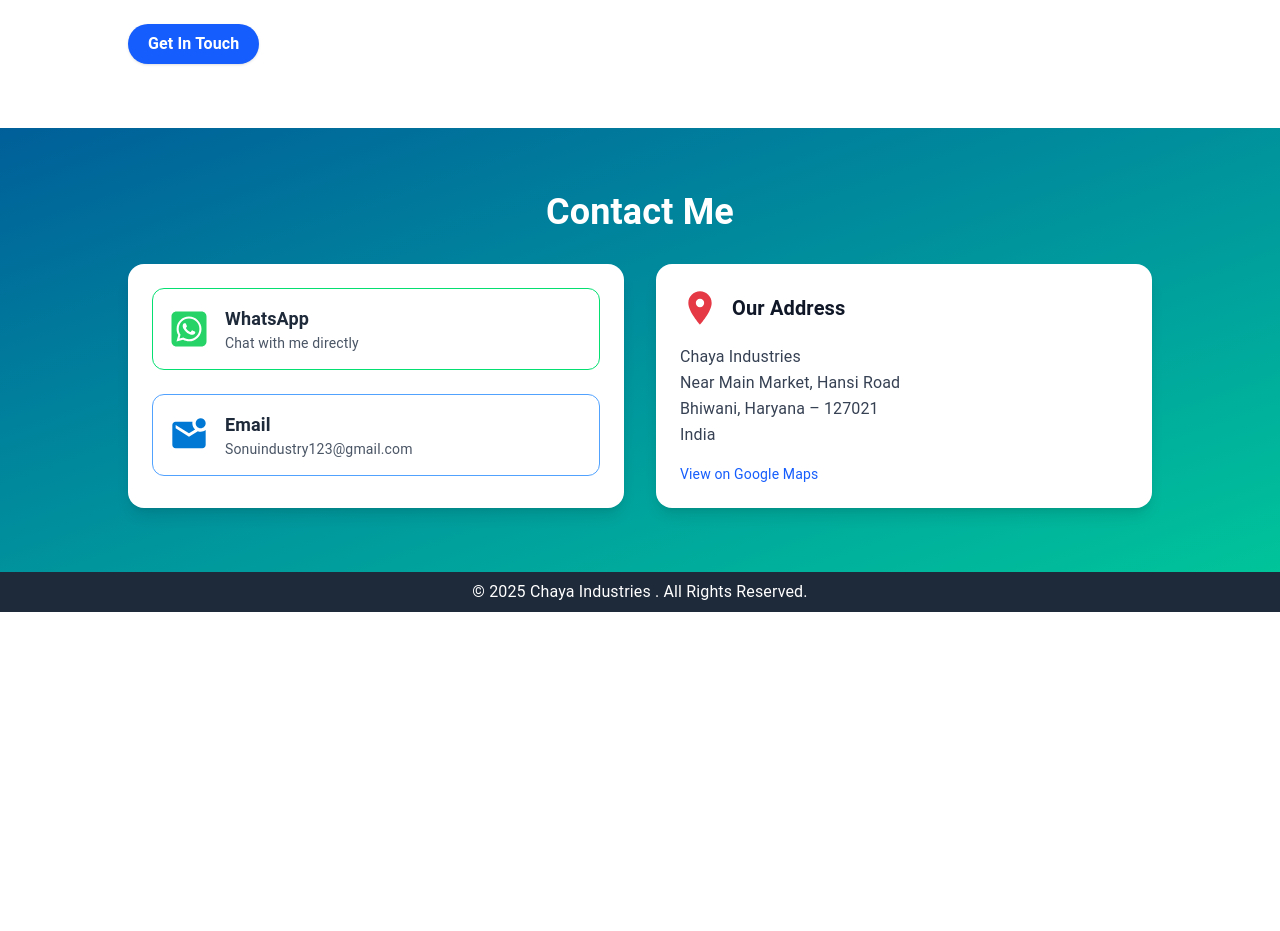
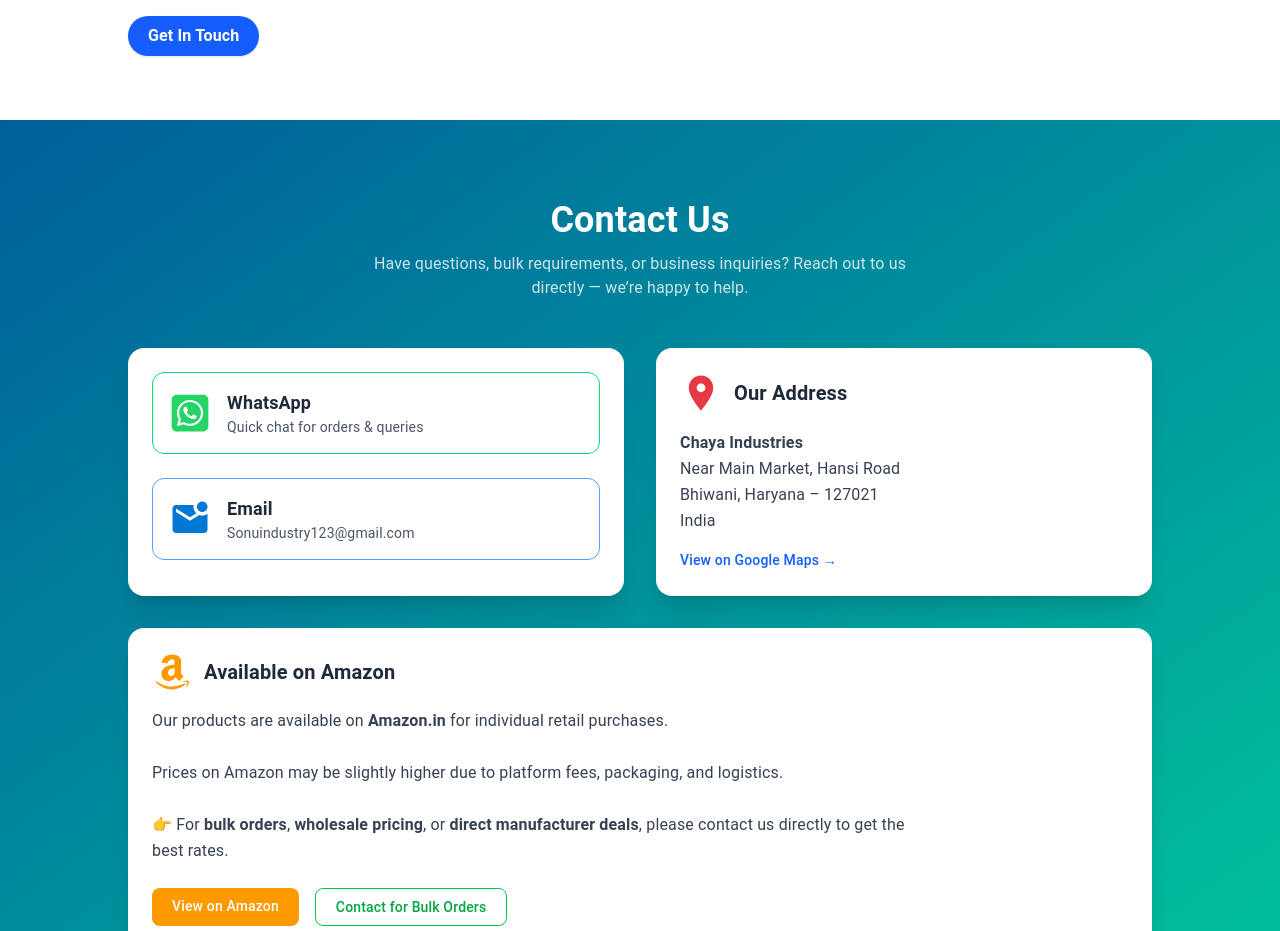
Before and after one commit to robin1117/ChayaIndustries, a React (Vite) app: page / in a window 1280 px wide. Shown: the part 1866-2797 px from the top of the page. Before the commit the page ends 2478 px from the top, so only its background shows below. Built offline with nearby package versions, Linux system fonts and the light colour scheme.

Commit message:
Updating Contact Details

```diff
--- a/src/App.css
+++ b/src/App.css
@@ -49,3 +49,7 @@
   color: white; /* Ensures readability */
   font-family: "Poppins", sans-serif;
 }
+
+.mainTxt{
+  font-family: cursive;
+}
--- a/src/components/Contact.jsx
+++ b/src/components/Contact.jsx
@@ -2,48 +2,57 @@
 import { motion } from "framer-motion";
 import { FaSquareWhatsapp } from "react-icons/fa6";
 import { MdMarkEmailUnread, MdLocationOn } from "react-icons/md";
+import { FaAmazon } from "react-icons/fa";
 
 const Contact = () => {
   return (
     <section
       id="contact"
-      className="bg-gradient-to-br from-[#005f99] to-[#00c49a] text-white py-16 px-6"
+      className="bg-gradient-to-br from-[#005f99] to-[#00c49a] text-white py-20 px-6"
     >
+      {/* Heading */}
       <motion.h2
         initial={{ opacity: 0, y: -30 }}
         whileInView={{ opacity: 1, y: 0 }}
         transition={{ duration: 0.7 }}
-        className="text-4xl font-bold text-center text-white mb-8"
+        className="text-4xl font-bold text-center mb-3"
       >
-        Contact Me
+        Contact Us
       </motion.h2>
+
+      <p className="text-center text-white/80 max-w-xl mx-auto mb-12 text-sm md:text-base">
+        Have questions, bulk requirements, or business inquiries? Reach out to
+        us directly — we’re happy to help.
+      </p>
 
       {/* Container */}
       <div className="max-w-5xl mx-auto grid md:grid-cols-2 gap-8">
         {/* Left Side - Contact Methods */}
-        <div className="bg-white rounded-2xl shadow-lg p-6 flex flex-col gap-6 text-gray-800">
-          {/* WhatsApp Contact */}
+        <div className="bg-white rounded-2xl shadow-xl p-6 flex flex-col gap-6 text-gray-800">
+          {/* WhatsApp */}
           <motion.a
             href="https://wa.me/917015526876"
             target="_blank"
             rel="noopener noreferrer"
             whileHover={{ scale: 1.05 }}
-            className="flex items-center gap-4 border border-green-400 rounded-xl p-4 hover:bg-green-100 transition"
+            className="flex items-center gap-4 border border-green-400 rounded-xl p-4 hover:bg-green-50 transition"
           >
-            <FaSquareWhatsapp size={40} color="#25D366" />
+            <FaSquareWhatsapp size={42} color="#25D366" />
             <div>
               <h3 className="text-lg font-semibold">WhatsApp</h3>
-              <p className="text-sm text-gray-600">Chat with me directly</p>
+              <p className="text-sm text-gray-600">
+                Quick chat for orders & queries
+              </p>
             </div>
           </motion.a>
 
-          {/* Email Contact */}
+          {/* Email */}
           <motion.a
             href="mailto:Sonuindustry123@gmail.com"
             whileHover={{ scale: 1.05 }}
-            className="flex items-center gap-4 border border-blue-400 rounded-xl p-4 hover:bg-blue-100 transition"
+            className="flex items-center gap-4 border border-blue-400 rounded-xl p-4 hover:bg-blue-50 transition"
           >
-            <MdMarkEmailUnread size={40} color="#0078D4" />
+            <MdMarkEmailUnread size={42} color="#0078D4" />
             <div>
               <h3 className="text-lg font-semibold">Email</h3>
               <p className="text-sm text-gray-600">Sonuindustry123@gmail.com</p>
@@ -51,33 +60,84 @@
           </motion.a>
         </div>
 
-        {/* Right Side - Address Section */}
+        {/* Address */}
         <motion.div
           initial={{ opacity: 0, x: 50 }}
           whileInView={{ opacity: 1, x: 0 }}
           transition={{ duration: 0.7 }}
-          className="bg-white rounded-2xl shadow-lg p-6 text-gray-800 flex flex-col justify-center"
+          className="bg-white rounded-2xl shadow-xl p-6 text-gray-800"
         >
           <div className="flex items-center gap-3 mb-4">
-            <MdLocationOn size={40} color="#e63946" />
-            <h3 className="text-xl font-semibold text-gray-900">Our Address</h3>
+            <MdLocationOn size={42} color="#e63946" />
+            <h3 className="text-xl font-semibold">Our Address</h3>
           </div>
+
           <p className="text-gray-700 leading-relaxed text-sm md:text-base">
-            Chaya Industries<br />
-            Near Main Market, Hansi Road<br />
-            Bhiwani, Haryana – 127021<br />
+            <strong>Chaya Industries</strong>
+            <br />
+            Near Main Market, Hansi Road
+            <br />
+            Bhiwani, Haryana – 127021
+            <br />
             India
           </p>
 
-          {/* Optional: Google Map Link */}
           <a
             href="https://www.google.com/maps?q=Bhiwani,Haryana"
             target="_blank"
             rel="noopener noreferrer"
-            className="mt-4 inline-block text-blue-600 hover:underline text-sm"
+            className="mt-4 inline-block text-blue-600 hover:underline text-sm font-medium"
           >
-            View on Google Maps
+            View on Google Maps →
           </a>
+        </motion.div>
+
+        {/* Amazon Card */}
+        <motion.div
+          initial={{ opacity: 0, x: -50 }}
+          whileInView={{ opacity: 1, x: 0 }}
+          transition={{ duration: 0.7 }}
+          className="bg-white rounded-2xl shadow-xl p-6 text-gray-800 md:col-span-2"
+        >
+          <div className="flex items-center gap-3 mb-4">
+            <FaAmazon size={40} color="#ff9900" />
+            <h3 className="text-xl font-semibold">Available on Amazon</h3>
+          </div>
+
+          <p className="text-gray-700 leading-relaxed text-sm md:text-base max-w-3xl">
+            Our products are available on <strong>Amazon.in</strong> for
+            individual retail purchases.
+            <br />
+            <br />
+            Prices on Amazon may be slightly higher due to platform fees,
+            packaging, and logistics.
+            <br />
+            <br />
+            👉 For <strong>bulk orders</strong>,{" "}
+            <strong>wholesale pricing</strong>, or{" "}
+            <strong>direct manufacturer deals</strong>, please contact us
+            directly to get the best rates.
+          </p>
+
+          <div className="mt-6 flex flex-wrap gap-4">
+            <a
+              href="https://www.amazon.in/s?k=Sonu+Industries&ref=bl_dp_s_web_0"
+              target="_blank"
+              rel="noopener noreferrer"
+              className="px-5 py-2 rounded-lg bg-[#ff9900] text-white text-sm font-medium hover:opacity-90 transition"
+            >
+              View on Amazon
+            </a>
+
+            <a
+              href="https://wa.me/917015526876"
+              target="_blank"
+              rel="noopener noreferrer"
+              className="px-5 py-2 rounded-lg border border-green-500 text-green-600 text-sm font-medium hover:bg-green-50 transition"
+            >
+              Contact for Bulk Orders
+            </a>
+          </div>
         </motion.div>
       </div>
     </section>
--- a/src/components/Hero.jsx
+++ b/src/components/Hero.jsx
@@ -49,10 +49,7 @@
         </motion.div>
 
         {/* Button */}
-        <motion.div
-          whileHover={{ scale: 1.05 }}
-          className="mt-8 text-blue-600"
-        >
+        <motion.div whileHover={{ scale: 1.05 }} className="mt-8 text-blue-600">
           <Button
             variant="contained"
             sx={{
@@ -80,6 +77,7 @@
               smooth={true}
               duration={500}
               offset={-80}
+              className="mainTxt"
             >
               Get In Touch
             </Link>
--- a/src/components/Services.jsx
+++ b/src/components/Services.jsx
@@ -35,7 +35,7 @@
         initial={{ opacity: 0, y: -30 }}
         whileInView={{ opacity: 1, y: 0 }}
         transition={{ duration: 0.7 }}
-        className="text-5xl font-extrabold mb-12 drop-shadow-lg"
+        className="text-4xl font-extrabold mb-12 drop-shadow-lg"
       >
         Our Services
       </motion.h2>
```
